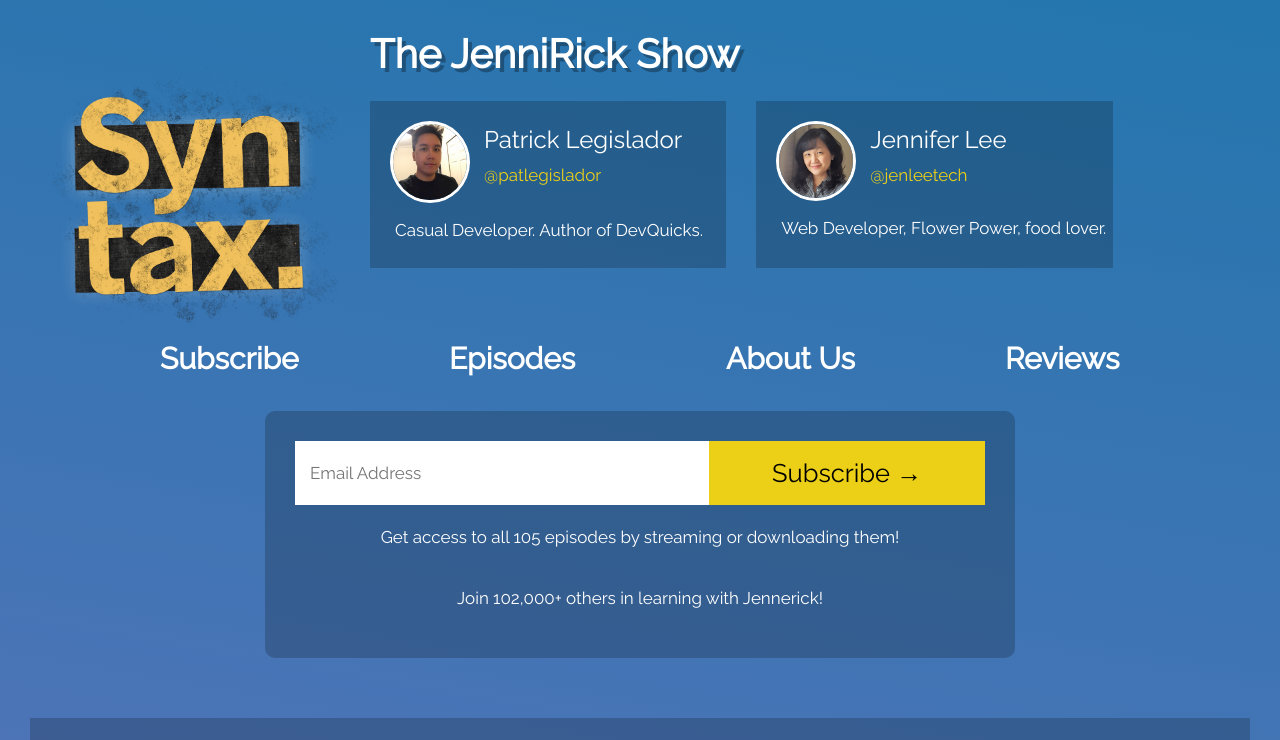
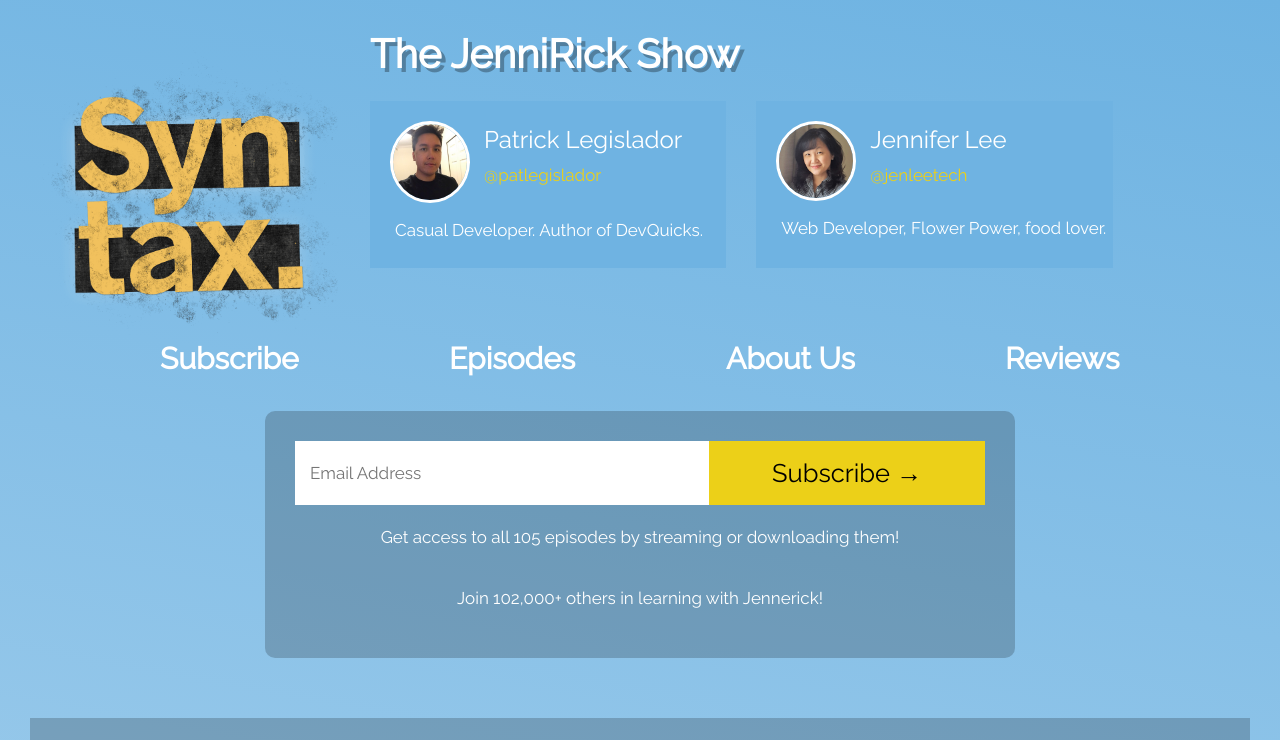
Before and after one commit to chingu-voyages/v11-toucans-team-03, a website: page index.html in a window 1280 px wide. Shown: the top 740 px of the page. Drawn offline with nearby package versions, Linux system fonts and the light colour scheme.

Commit message:
changed body background-color

```diff
--- a/style.css
+++ b/style.css
@@ -1,11 +1,20 @@
+/*notes: colors that go well with background color,
+https://www.colorhexa.com/6eb3e2, #6eb3e2*/
+
+
 html {
     box-sizing: border-box;
     scroll-behavior: smooth;
     min-width: 500px;
 }
 
+
+
+
 body {
-    background: linear-gradient(-170deg, #2376ae 0%, #c16ecf 100%);
+    background: linear-gradient(-170deg, #6eb3e2  0%, white 100%);
+
+    /*#2376ae - original background color*/
     color: #fff;
     font-family: 'Raleway', sans-serif;
     font-size: 17px;
@@ -27,10 +36,15 @@ body {
 }
 
 .person {
-    background: rgba(0, 0, 0, 0.2);
+    background: #6FB3E2;
     margin: 15px;
     padding: 15px;
 }
+
+/*#
+#AE5B23
+*/
+/*colors, BFBFC3 is a light gray possibly use for buttons*/
 
 .person img {
     width: 80px;
@@ -77,7 +91,7 @@ body {
     display: flex;
 }
 
-.signup > * {
+.signup>* {
     border-radius: 0;
     border: 0;
     outline: 0;
@@ -219,7 +233,7 @@ body {
     width: 0;
     position: absolute;
     pointer-events: none;
-    border-color: rgba(226,226,226,0);
+    border-color: rgba(226, 226, 226, 0);
     border-top-color: #fff;
     border-width: 30px;
     margin-left: 30%;
@@ -251,3 +265,5 @@ body {
         display: none;
     }
 }
+
+9e9ea5
```
